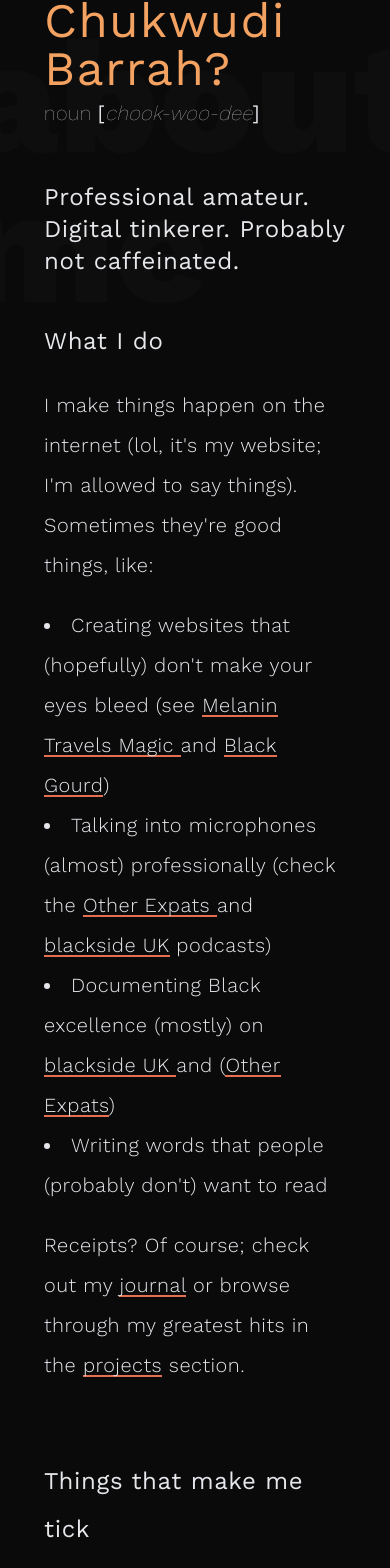
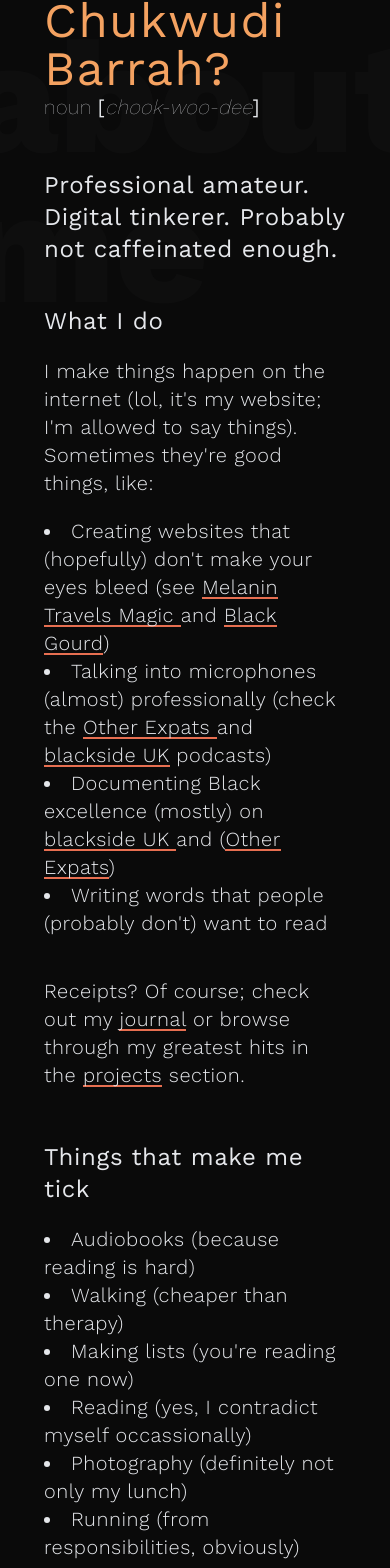
Before and after one commit to chukwudibarrah/ceebee, a Next.js app: page /about in a window 390 px wide. Shown: the part 378-1946 px from the top of the page. Built offline with nearby package versions, Linux system fonts and the light colour scheme.

Commit message:
removed deployment from workflow

```diff
--- a/app/about/page.tsx
+++ b/app/about/page.tsx
@@ -35,7 +35,7 @@ export default function About() {
             animate={{ opacity: 1 }}
             initial={{ opacity: 0 }}
             transition={{ delay: 0.5, duration: 0.75 }}
-            className="leading-loose text-gray-200 md:text-2xl text-xl md:px-32 px-11 tracking-wide"
+            className="text-gray-200 md:text-2xl text-xl md:px-32 px-11 tracking-wide"
           >
             <span className="font-thin">noun </span>[
             <span className="italic font-thin">chook-woo-dee</span>]
@@ -47,14 +47,14 @@ export default function About() {
             transition={{ delay: 0.7, duration: 0.75 }}
             className="text-gray-200 md:text-3xl text-2xl md:px-32 px-11 py-10 pt-12 tracking-wide"
           >
-            Professional amateur. Digital tinkerer. Probably not caffeinated.
+            Professional amateur. Digital tinkerer. Probably not caffeinated enough.
           </MotionHeading3>
 
           <MotionHeading4
             animate={{ opacity: 1 }}
             initial={{ opacity: 0 }}
             transition={{ delay: 1.1, duration: 0.75 }}
-            className="leading-loose text-gray-200 md:text-3xl text-2xl md:px-32 px-11 tracking-wide"
+            className="text-gray-200 md:text-3xl text-2xl md:px-32 px-11 tracking-wide"
           >
             What I do
           </MotionHeading4>
@@ -63,13 +63,13 @@ export default function About() {
             animate={{ opacity: 1 }}
             initial={{ opacity: 0 }}
             transition={{ delay: 1.3, duration: 0.75 }}
-            className="leading-loose text-gray-200 md:text-2xl text-xl md:px-32 px-11 py-5 tracking-wide font-light"
+            className="text-gray-200 md:text-2xl text-xl md:px-32 px-11 py-5 tracking-wide font-light"
           >
             I make things happen on the internet (lol, it&apos;s my website;
             I&apos;m allowed to say things). Sometimes they&apos;re good things,
             like:{" "}
           </MotionParagraph>
-          <ul className="list-disc list-inside leading-loose text-gray-200 md:text-2xl text-xl md:px-32 px-11 tracking-wide font-light">
+          <ul className="list-disc list-inside text-gray-200 md:text-2xl text-xl md:px-32 px-11 tracking-wide font-light">
             <MotionLi
               animate={{ opacity: 1 }}
               initial={{ opacity: 0 }}
@@ -189,7 +189,7 @@ export default function About() {
             animate={{ opacity: 1 }}
             initial={{ opacity: 0 }}
             transition={{ delay: 1.3, duration: 0.75 }}
-            className="leading-loose text-gray-200 md:text-2xl text-xl md:px-32 px-11 py-5 tracking-wide font-light"
+            className="text-gray-200 md:text-2xl text-xl md:px-32 px-11 lg:pt-5 pt-10 tracking-wide font-light"
           >
             Receipts? Of course; check out my{" "}
             <span>
@@ -228,7 +228,7 @@ export default function About() {
             animate={{ opacity: 1 }}
             initial={{ opacity: 0 }}
             transition={{ delay: 1.5, duration: 0.75 }}
-            className="leading-loose text-gray-200 md:text-3xl text-2xl md:px-32 px-11 pt-5 tracking-wide"
+            className="text-gray-200 md:text-3xl text-2xl md:px-32 px-11 pt-5 tracking-wide"
           >
             Things that make me tick
           </MotionHeading4>
@@ -236,7 +236,7 @@ export default function About() {
             animate={{ opacity: 1 }}
             initial={{ opacity: 0 }}
             transition={{ delay: 1.5, duration: 0.75 }}
-            className="grid md:grid-cols-2 leading-loose text-gray-200 md:text-2xl text-xl md:px-32 px-11 py-5 tracking-wide font-light"
+            className="grid md:grid-cols-2 text-gray-200 md:text-2xl text-xl md:px-32 px-11 py-5 tracking-wide font-light"
           >
             <ul className="list-disc list-inside">
               <li>Audiobooks (because reading is hard)</li>
@@ -258,7 +258,7 @@ export default function About() {
             animate={{ opacity: 1 }}
             initial={{ opacity: 0 }}
             transition={{ delay: 1.5, duration: 0.75 }}
-            className="leading-loose text-gray-200 md:text-3xl text-2xl md:px-32 px-11 pt-5 tracking-wide"
+            className="text-gray-200 md:text-3xl text-2xl md:px-32 px-11 tracking-wide"
           >
             My digital toolbox (aka tech stack)
           </MotionHeading4>
@@ -266,10 +266,10 @@ export default function About() {
             animate={{ opacity: 1 }}
             initial={{ opacity: 0 }}
             transition={{ delay: 1.5, duration: 0.75 }}
-            className="grid md:grid-cols-2 leading-loose text-gray-200 md:text-2xl text-xl md:px-32 px-11 py-5 tracking-wide font-light"
+            className="grid md:grid-cols-2 text-gray-200 md:text-2xl text-xl md:px-32 px-11 py-5 tracking-wide font-light md:space-y-0 space-y-10"
           >
             <div>
-              <h3 className="py-3">
+              <h3 className="py-3 font-semibold">
                 The go-to weapons (it&apos;s all about the front-end)
               </h3>
             <ul className="list-disc list-inside">
@@ -281,7 +281,7 @@ export default function About() {
             </ul>
             </div>
             <div>
-            <h3 className="py-3">
+            <h3 className="py-3 font-semibold">
                 B-team (because sometimes, you need a different hammer)
               </h3>
             <ul className="list-disc list-inside">
@@ -301,7 +301,7 @@ export default function About() {
             animate={{ opacity: 1 }}
             initial={{ opacity: 0 }}
             transition={{ delay: 1.7, duration: 0.75 }}
-            className="leading-loose text-gray-200 md:text-2xl text-xl md:px-32 px-11 tracking-wide font-light"
+            className="text-gray-200 md:text-2xl text-xl md:px-32 px-11 tracking-wide font-light"
           >
             PS: This list grows fast so check back next week for whatever new shiny tool catches my eye. <br /> Want to chat? Send me a message at{" "}
             <span className="group text-gray-200 transition-all duration-300 ease-in-out">
--- a/app/components/FetchProjects.tsx
+++ b/app/components/FetchProjects.tsx
@@ -29,16 +29,15 @@ export default function FetchProjects() {
         }
         const result: Project[] = await response.json();
 
-        // Assuming your API response structure is like { "projects": [...] }
         if (result && result.length > 0) {
-          setAllProjects(result); // Assuming result is the array of projects
+          setAllProjects(result);
         } else {
           throw new Error('Empty or invalid response from API');
         }
       } catch (error) {
         console.error("Error fetching all projects:", error);
       } finally {
-        setLoading(false); // Ensure loading state is updated even on error
+        setLoading(false);
       }
     };
 
@@ -84,7 +83,7 @@ export default function FetchProjects() {
       <div className="text-gray-200 font-thin">
         <p className={`text-lg`}>Filter by flavour</p>
         <div className={`hidden max-w-full pt-10 pb-24 md:flex space-x-2 md:space-x-7 lg:space-x-12`}>
-          {["All the things", "Words I've fixed", "Podcasts", "Web suff", "Web I've saved"].map((category) => (
+          {["All", "Editing and copywriting", "Podcasting", "Web development", "Web editing"].map((category) => (
             <button
             key={category}
             type="button"
@@ -129,7 +128,7 @@ export default function FetchProjects() {
           aria-label="Load more projects"
           onClick={loadMoreProjects}
           className="text-xl md:text-2xl text-gray-200 bg-left-bottom bg-gradient-to-r from-sienna to-sienna bg-[length:100%_8px] bg-no-repeat group-hover:bg-[length:0%_8px] transition-all duration-700 ease-out hover:text-sienna">
-            Load more...
+            Show me more...
           </button>
         </div>
       )}
--- a/app/components/Footer.tsx
+++ b/app/components/Footer.tsx
@@ -33,7 +33,7 @@ export default function Footer() {
           animate={{ y: 0 }}
           initial={{ y: "100%" }}
           transition={{ delay: 0.5, duration: 0.5 }}
-          className="text-gray-200 md:text-2xl text-xl lg:px-28 md:px-16 px-4 font-thin leading-loose"
+          className="text-gray-200 md:text-2xl text-xl lg:px-28 md:px-16 px-4 font-thin"
         >
           Got a project that needs some love, an idea that keeps you up at night or a website that makes people cry (and not in a good way)?
           <br />
@@ -90,7 +90,7 @@ export default function Footer() {
         </div>
       </MotionDiv>
 
-      <div className="flex flex-col lg:px-28 md:px-16 px-4 md:flex-row opacity-100 text-gray-200 font-thin tracking-wider z-20">
+      <div className="flex flex-col lg:px-28 md:px-16 px-4 md:flex-row opacity-100 text-gray-200 font-thin tracking-wider z-20 md:space-y-0 space-y-3">
         <div className="text-gray-200">
           <Link
             href="https://github.com/chukwudibarrah/ceebee"
@@ -106,13 +106,13 @@ export default function Footer() {
             href="https://github.com/chukwudibarrah"
             aria-label="Visit my Github profile"
             id="animate"
-            className="z-40 hover:text-sienna leading-loose my-4 md:mx-20"
+            className="z-40 hover:text-sienna my-4 md:mx-20"
           >
             My GitHub
           </Link>
         </div>
         <div className="text-gray-200">
-          <p className="leading-loose mb-20">Chukwudi Barrah - 2027. Made with ☕️ and questionable life choices</p>
+          <p className="mb-20">Chukwudi Barrah - 2027. Made with ☕️ and questionable life choices</p>
         </div>
       </div>
     </footer>
```
Also changed, not shown: 1 other file (tests, documents, lock files or other folders).
